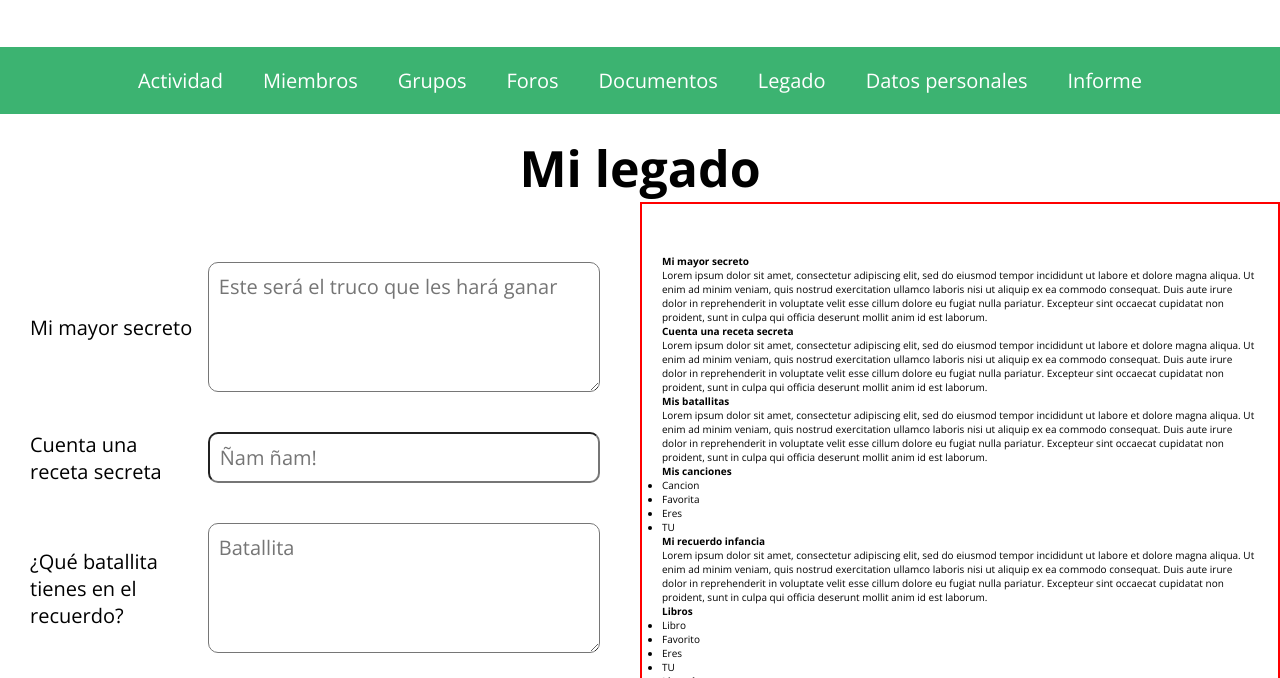
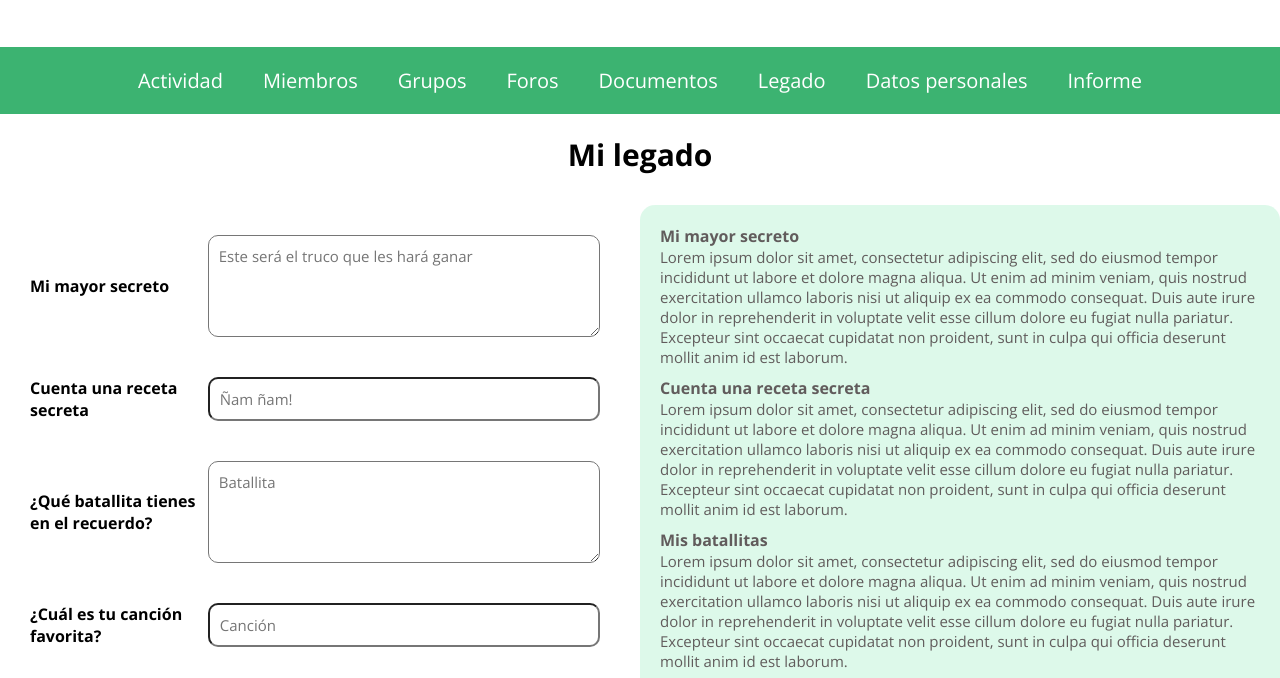
Before and after one commit to YolandaVergara/techgirls, a React app: page / in a window 1280 px wide. Both pictures are taken after a click on the link "Legado". Shown: the part 103-781 px from the top of the page. Built offline with nearby package versions, Linux system fonts and the light colour scheme.

Commit message:
Add styles

```diff
--- a/src/components/UserForm.js
+++ b/src/components/UserForm.js
@@ -39,7 +39,11 @@ const UserForm = () => {
           <label className="legacy__form__div-label">Mi lista de deseos</label>
           <textarea type="text" placeholder="Quiero esto" className="legacy__form__div-input" rows="4" cols="50" />
         </div>
+        <div className="legacy__form__div">
+          <label className="legacy__form__div-label">¿Quién quieres que reciba tu legado?</label>
+          <input type="text" placeholder="Nombre de usuario" className="legacy__form__div-input" rows="4" />
 
+        </div>
       </form>
     </>
   );
--- a/src/stylesheets/bucketList.scss
+++ b/src/stylesheets/bucketList.scss
@@ -1,8 +1,24 @@
 .BucketList {
-  border: red solid 0.2rem;
-  padding: 5rem 2rem 2rem 2rem;
+  background-color: rgba(142, 235, 184, 0.3);
+  padding: 2rem 2rem 1rem 2rem;
+  border-radius: 1.5rem;
+  margin: 3rem 0 1rem 0;
+  color: rgb(97, 92, 92);
 
   width: 50%;
   &__title {
+    font-size: 1.6rem;
+  }
+  &__description {
+    font-size: 1.5rem;
+    margin-bottom: 1rem;
+  }
+  &__list {
+    margin: 0 0 1rem 2rem;
+    &__item {
+      font-size: 1.5rem;
+
+      // list-style-type: none;
+    }
   }
 }
--- a/src/stylesheets/user-form.scss
+++ b/src/stylesheets/user-form.scss
@@ -1,6 +1,6 @@
 .legacy {
   &__title {
-    font-size: 5rem;
+    font-size: 3rem;
     text-align: center;
     padding-top: 2rem;
   }
@@ -9,7 +9,7 @@
     width: 50%;
     padding: 5rem 3rem;
     max-width: 80%;
-    margin: auto;
+    // margin: auto;
 
     background-color: var(--blanco);
     border-radius: 1rem;
@@ -23,12 +23,13 @@
       align-items: center;
 
       &-label {
-        font-size: 2rem;
+        font-size: 1.6rem;
+        font-weight: bold;
         width: 30%;
       }
 
       &-input {
-        font-size: 2rem;
+        font-size: 1.5rem;
         padding: 1rem;
         border-radius: 1rem;
         margin: 1rem;
```
